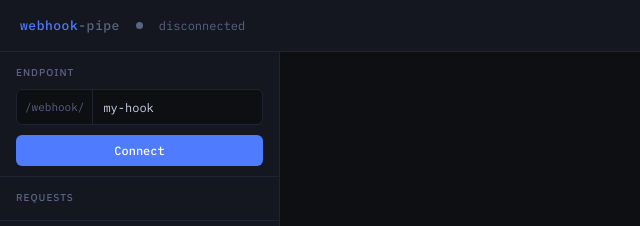
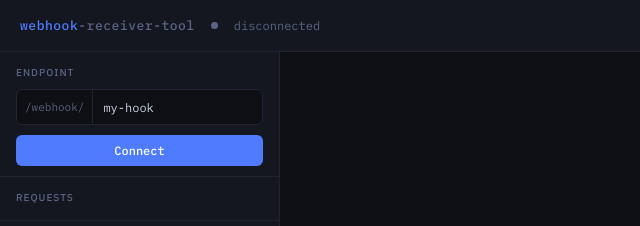
Before and after one commit to davidgoweb/webhook-receiver-tool, a website: page public/index.html in a window 1280 px wide. Shown: the top 226 px of the page, 0-640 px from the left. Drawn offline with Linux system fonts and the light colour scheme.

Commit message:
chore: update tool name for more explicit name for usage

```diff
--- a/index.js
+++ b/index.js
@@ -1,7 +1,7 @@
 'use strict';
 
 /**
- * webhook-pipe — stateless webhook inspection tool
+ * webhook-receiver-tool — stateless webhook inspection tool
  *
  * Architecture:
  *   Each viewer owns a private AsyncQueue. The subscriber registry maps
--- a/package.json
+++ b/package.json
@@ -1,7 +1,7 @@
 {
-  "name": "webhook-pipe",
+  "name": "webhook-receiver-tool",
   "version": "2.0.0",
-  "description": "Stateless webhook inspection tool — per-path SSE fan-out, no database, no disk I/O.",
+  "description": "Stateless webhook receiver tool — inspect webhooks in real-time via SSE, no database, no disk I/O.",
   "main": "index.js",
   "engines": {
     "node": ">=18.0.0"
--- a/public/index.html
+++ b/public/index.html
@@ -3,7 +3,7 @@
 <head>
   <meta charset="UTF-8">
   <meta name="viewport" content="width=device-width, initial-scale=1.0">
-  <title>webhook-pipe</title>
+  <title>webhook-receiver-tool</title>
   <link rel="preconnect" href="https://fonts.googleapis.com">
   <link href="https://fonts.googleapis.com/css2?family=IBM+Plex+Mono:wght@400;500&family=IBM+Plex+Sans:wght@300;400;500&display=swap" rel="stylesheet">
   <style>
@@ -351,7 +351,7 @@
 
   <!-- Top bar -->
   <header class="topbar">
-    <span class="topbar-brand">webhook<span>-pipe</span></span>
+    <span class="topbar-brand">webhook<span>-receiver-tool</span></span>
     <div class="status-dot" id="dot"></div>
     <span id="status-label">disconnected</span>
     <span class="topbar-spacer"></span>
```
Also changed, not shown: README.md, 1 other file.
